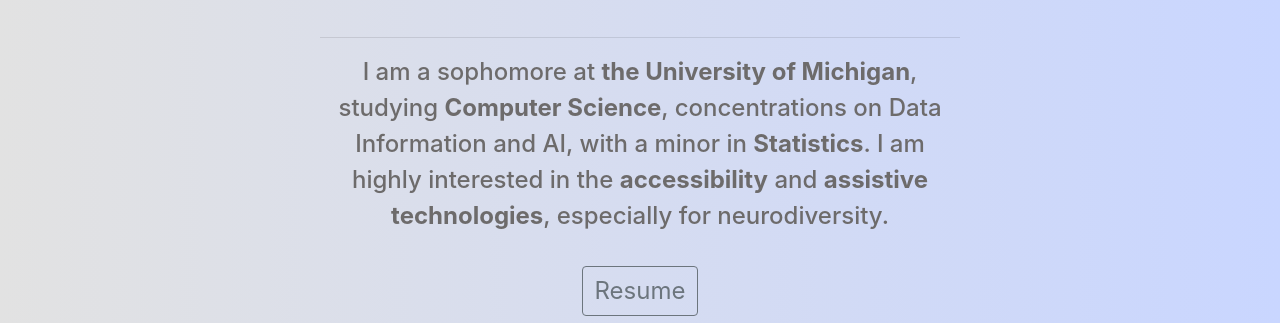
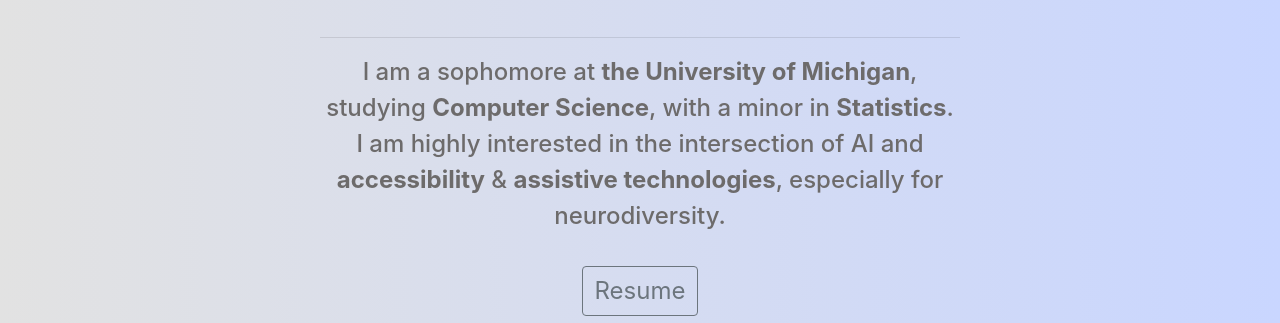
Before and after one commit to skarabocu/skarabocu.github.io, a plain HTML site: page index.html in a window 1280 px wide. Shown: the part 477-800 px from the top of the page. Drawn offline with nearby package versions, Linux system fonts and the light colour scheme.

Commit message:
Update index.html

```diff
--- a/index.html
+++ b/index.html
@@ -56,8 +56,7 @@
           <h1 class="welcome-message" style="margin-top:1em; margin-bottom:1em">Hi, I'm Sinan!</h1>
           <hr class="title-hr">
           <h4 class="welcome-submessage" style="width: 50%; margin-left:25%; line-height:1.5em">
-            I am a sophomore at <b>the University of Michigan</b>, studying <b>Computer Science</b>, concentrations on Data Information
-            and AI, with a minor in <b>Statistics</b>. I am highly interested in the <b>accessibility</b> and <b>assistive technologies</b>, especially for neurodiversity.
+            I am a sophomore at <b>the University of Michigan</b>, studying <b>Computer Science</b>, with a minor in <b>Statistics</b>. I am highly interested in the intersection of AI and <b>accessibility</b> & <b>assistive technologies</b>, especially for neurodiversity.
           </h4>
           <br>
           <a href="file:///Users/sinankarabocuoglu/Desktop/Resumes/Resume_%20Sinan_Karabocuoglu.pdf" download>
```
